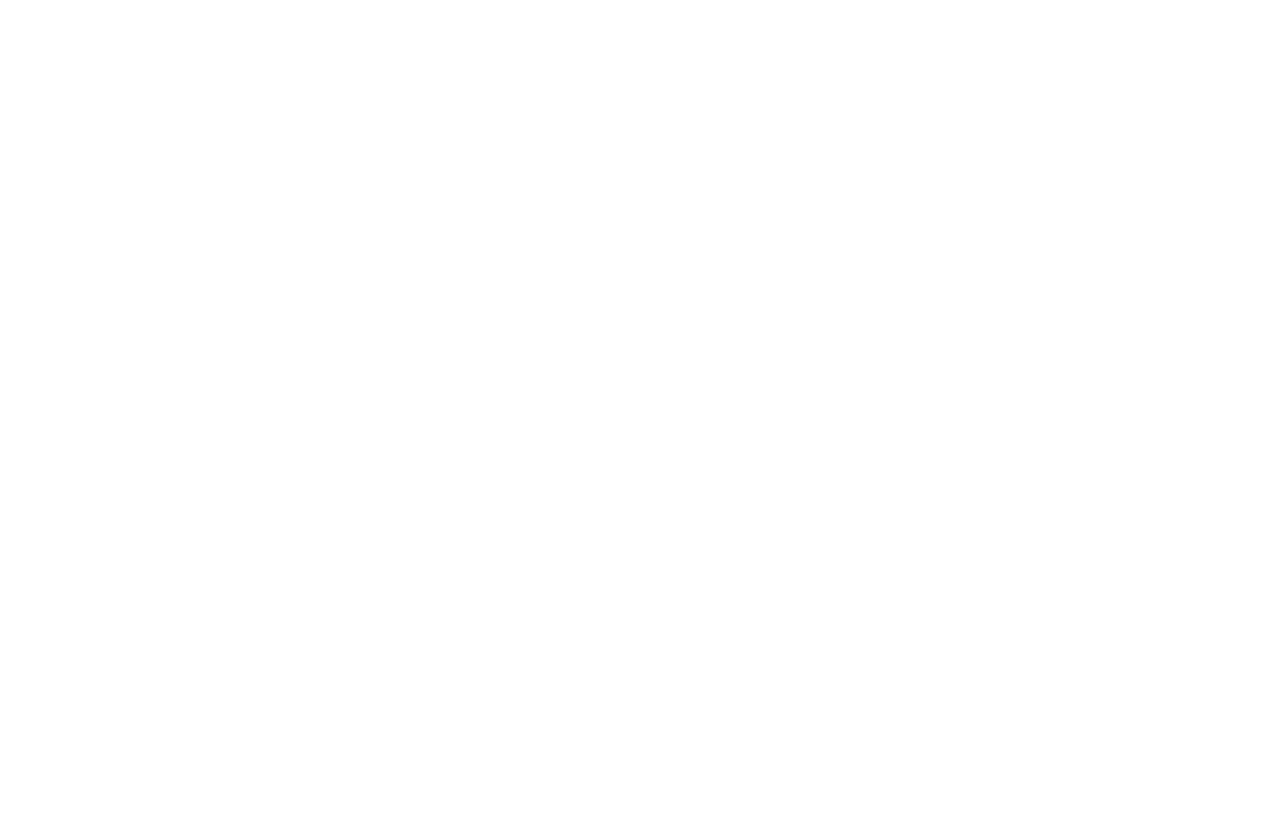
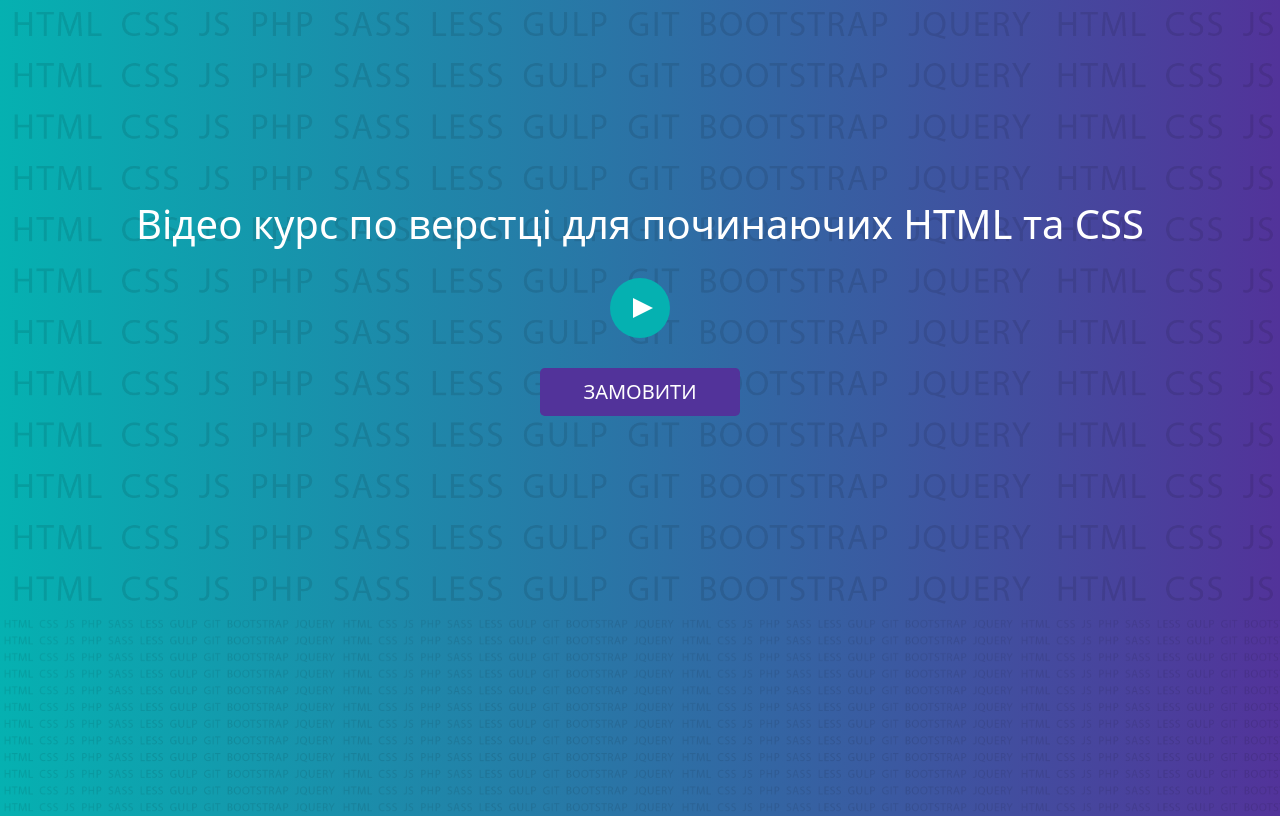
Before and after one commit to YuriyPavlyshyn/Bootstrap-5-practice, a plain HTML site: page index.html in a window 1280 px wide. Drawn offline with Linux system fonts and the light colour scheme.

Commit message:
Add header, gradient, active modal window

```diff
--- a/index.html
+++ b/index.html
@@ -12,6 +12,40 @@
 </head>
 
 <body>
+    <header>
+        <div class="container">
+            <div class="row">
+                <div class="col-12">
+                    <h1 class="text-center text-white">Відео курс по верстці для починаючих HTML та CSS</h1>
+                    <div class="itd_play" data-bs-toggle="modal" data-bs-target="#openModal">
+                        <!-- data-bs-toggle="modal" data-bs-target="#exampleModal - дані два атрибути підключають модальне вікно до кнопки -->
+                        <div class="itd_triangle"></div>
+                    </div>
+                    <a href="#footer" class="btn btn-itd btn-lg text-uppercase">Замовити</a>
+                    <!-- "#footer" - буде поєднано з айдішніком в футері, внаслідок чого буде виконуватися автоматичний плавний перехід на розділ футера. це реалізується за допомогою вже вбудованого функціоналу бутстрапом в файлі site/js/bootstrap.js -->
+                </div>
+            </div>
+        </div>
+    </header>
+
+    <footer id="footer">
+
+    </footer>
+
+    <!-- Модальне вікно -->
+    <div class="modal fade" id="openModal" tabindex="-1" aria-labelledby="exampleModalLabel" aria-hidden="true">
+        <div class="modal-dialog">
+            <div class="modal-content">
+                <div class="modal-header">
+                    <h5 class="modal-title" id="exampleModalLabel">Трейлер відео курсу по HTML та CSS</h5>
+                    <button type="button" class="btn-close" data-bs-dismiss="modal" aria-label="Close"></button>
+                </div>
+                <div class="modal-body">
+                    <div class='embed-container'><iframe src='https://www.youtube.com/embed//sFRrfUt7jc0' frameborder='0' allowfullscreen></iframe></div>
+                </div>
+            </div>
+        </div>
+    </div>
 
     <script src="site/js/bootstrap.js"></script>
 </body>
--- a/site/css/style.css
+++ b/site/css/style.css
@@ -0,0 +1,79 @@
+:root { /* змінні для кольорів */
+    --color1: #05b1b1;
+    --color2: #52339a;
+}
+
+header, footer, section {
+    padding: 100px 0;
+}
+
+header {
+    padding: 200px 0;
+}
+
+header, footer {
+    background: url(/site/img/pattern.png) ,var(--color1);
+    background: url(/site/img/pattern.png) ,-moz-linear-gradient(left, var(--color1) 0%, var(--color2) 100%);
+    background: url(/site/img/pattern.png) ,-webkit-linear-gradient(left, var(--color1) 0%, var(--color2) 100%);
+    background: url(/site/img/pattern.png) ,linear-gradient(to right, var(--color1) 0%, var(--color2) 100%);
+    filter: url(/site/img/pattern.png) ,progid:DXImageTransform.Microsoft.gradient( startColorstr=var(--color1), endColorstr=var(--color2),GradientType=1);
+    background-size: contain;
+}
+
+.itd_play {
+    background-color: var(--color1);
+    width: 60px;
+    height: 60px;
+    border-radius: 50%;
+    display: flex;
+    justify-content: center;
+    align-items: center;
+    cursor: pointer;
+    margin: 30px auto;
+    transition: all 0.7s ease;
+}
+
+.itd_play:hover {
+    background-color: var(--color2);
+}
+
+.itd_triangle {
+    margin-right: -6px;
+    width: 0;
+    height: 0;
+    border-style: solid;
+    border-width: 10px 0 10px 20px;
+    border-color: transparent transparent transparent var(--bs-white);
+}
+
+.btn-itd {
+    display: block;
+    max-width: 200px;
+    margin: 0 auto;
+    padding: 8px 30px;
+    color: var(--bs-white);
+    background-color: var(--color2);
+}
+
+.btn-itd:hover {
+    color: var(--bs-white);
+    background-color: var(--color1);
+}
+
+.embed-container {
+    position: relative;
+    padding-bottom: 56.25%;
+    height: 0;
+    overflow: hidden;
+    max-width: 100%;
+}
+
+.embed-container iframe,
+.embed-container object,
+.embed-container embed {
+    position: absolute;
+    top: 0;
+    left: 0;
+    width: 100%;
+    height: 100%;
+}
```
